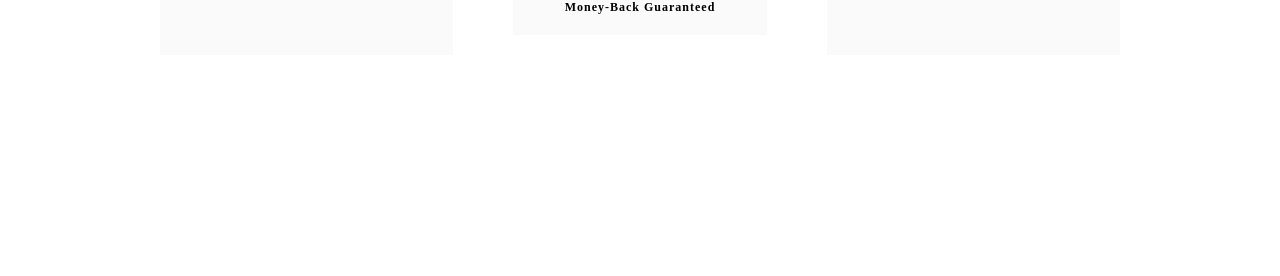
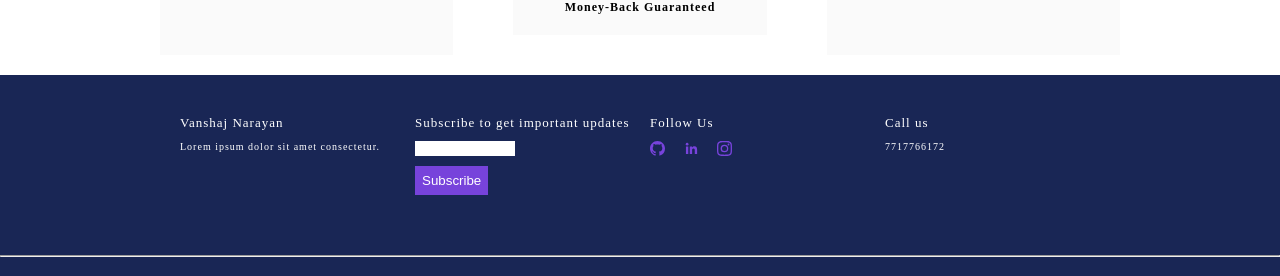
Before and after one commit to VanshajNarayan/ShoppingSite, a React (Create React App) app: page / in a window 1280 px wide. Shown: the part 742-1018 px from the top of the page. Before the commit the page ends 817 px from the top, so only its background shows below. Built offline with nearby package versions, Linux system fonts and the light colour scheme; no server answers.

Commit message:
add: addFooterSection

```diff
--- /dev/null
+++ b/src/Components/FooterFolder/Footer.css
@@ -0,0 +1,30 @@
+.footerSection{
+  background-color: #192655;
+}
+
+.footerSection .lastSection{
+  max-width: 100rem;
+  margin: 0 auto;
+  color: #fff;
+  display: grid;
+  grid-template-columns: repeat(auto-fit, minmax(15rem, 1fr));
+}
+
+.footerSection .footerBox{
+  max-width: 100rem;
+  margin: 0 auto;
+  padding: 3rem;
+  display: grid;
+  grid-template-columns: repeat(auto-fit, minmax(15rem, 1fr));
+}
+
+.footerSection .footerBox .div{
+  color: #fff;
+  margin: 1rem;
+}
+
+.footerSection .footerBox .div .iconsGroup .socialIcon{
+  font-size: 1.5rem;
+  margin-right: 1.5rem;
+  color: #7743DB;
+}
--- /dev/null
+++ b/src/Components/FooterFolder/Footer.js
@@ -0,0 +1,46 @@
+import "./Footer.css";
+import { BsGithub, BsInstagram } from "react-icons/bs";
+import { BiLogoLinkedin } from "react-icons/bi";
+
+
+const Footer = () => {
+  return (
+    <>
+      <footer className="footerSection" >
+        <section className="footerBox" >
+          <div className="firstDiv div">
+            <p style={{fontSize:'1.3rem', marginBottom:'1rem'}} >Vanshaj Narayan</p>
+            <p>Lorem ipsum dolor sit amet consectetur.</p>
+          </div>
+          <div className="secondDiv div">
+            <p style={{fontSize:'1.3rem', marginBottom:'1rem'}}>Subscribe to get important updates</p>
+            <input type="text" id="input" style={{display:'block', maxWidth:'10rem', marginBottom:'1rem', border:'none', outline:'none'}} />
+            <button style={{color:'#fff', padding:'0.7rem', cursor:'pointer', background:'#7743DB', border:'none', outline:'none'}} >Subscribe</button>
+          </div>
+          <div className="thirdDiv div">
+            <p style={{fontSize:'1.3rem', marginBottom:'1rem'}} >Follow Us</p>
+            <div className="iconsGroup">
+              <a href="https://github.com/VanshajNarayan" rel="noreferrer" target="_blank"  style={{textDecoration:'none'}} > <BsGithub className="socialIcon" /> </a>
+              <a href="https://www.linkedin.com/in/vanshaj-narayan" rel="noreferrer" target="_blank"  style={{textDecoration:'none'}} > <BiLogoLinkedin className="socialIcon" /> </a>
+              <a href="https://github.com/VanshajNarayan" rel="noreferrer" target="_blank"  style={{textDecoration:'none'}} > <BsInstagram className="socialIcon" /> </a>
+            </div>
+          </div>
+          <div className="fourthDiv div">
+            <p style={{fontSize:'1.3rem', marginBottom:'1rem'}} >Call us</p>
+            <p>7717766172</p>
+          </div>
+        </section>
+        <hr style={{marginTop:'2rem', marginBottom:'2rem'}} />
+        <div className="lastSection">
+          <p>&copy;2023 Vanshaj Narayan. All Rights Reserved</p>
+          <div className="anotherDiv">
+          <p>PRIVACY POLICY</p>
+          <p>TERMS & CONDITIONS</p>
+          </div>
+        </div>
+      </footer>
+    </>
+  )
+};
+
+export default Footer;
--- a/src/Components/HomeFolder/Home.js
+++ b/src/Components/HomeFolder/Home.js
@@ -1,4 +1,5 @@
 import Feature from "../FeatureFolder/Feature";
+import Footer from "../FooterFolder/Footer";
 import HeroSection from "../HeroFolder/HeroSection";
 import Service from "../ServiceFolder/Service";
 import "./Home.css";
@@ -12,6 +13,7 @@ const Home = () => {
       <HeroSection storeName = {storeName} />
       <Feature/>
       <Service/>
+      <Footer/>
     </>
   )
 };
```
